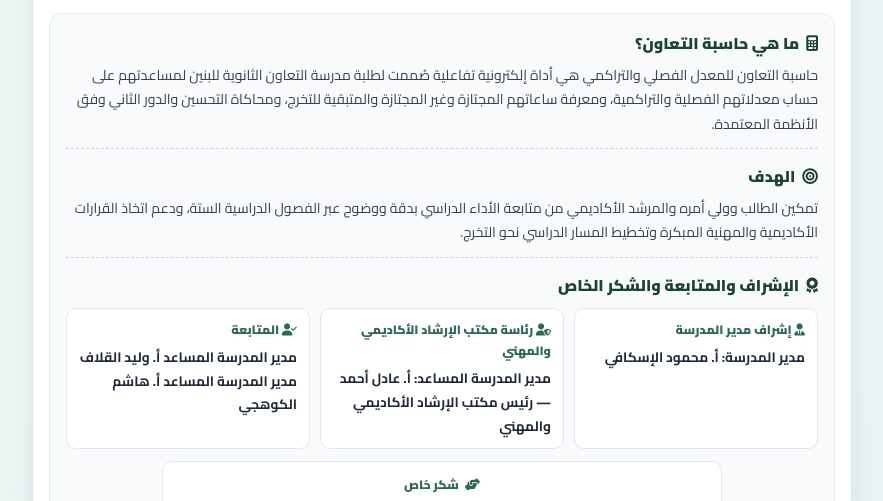
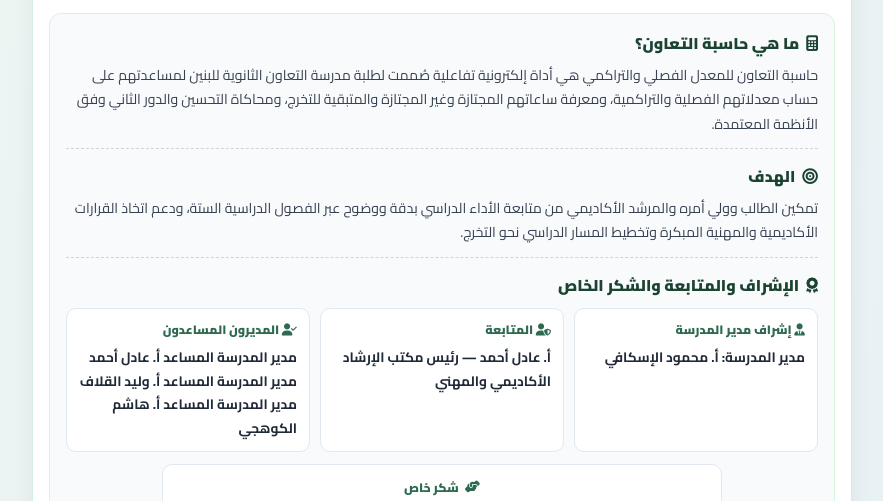
Before and after one commit to ershadaltaawon-cpu/ABDULNABI-CALCULATOR, a plain HTML site: page index.html in a window 1280 px wide. Shown: the part 225-726 px from the top of the page, without its empty margins (198-1081 px from the left). Drawn offline with Linux system fonts and the light colour scheme.

Commit message:
Update2026 index.html

```diff
--- a/index.html
+++ b/index.html
@@ -821,14 +821,15 @@
                             </div>
                         </div>
                         <div class="credit-card">
-                            <div class="credit-role"><i class="fa-solid fa-user-shield"></i> رئاسة مكتب الإرشاد الأكاديمي والمهني</div>
+                            <div class="credit-role"><i class="fa-solid fa-user-shield"></i> المتابعة </div>
                             <div class="credit-names">
-                                مدير المدرسة المساعد: أ. عادل أحمد — رئيس مكتب الإرشاد الأكاديمي والمهني
+                                أ. عادل أحمد — رئيس مكتب الإرشاد الأكاديمي والمهني
                             </div>
                         </div>
                         <div class="credit-card">
-                            <div class="credit-role"><i class="fa-solid fa-user-check"></i> المتابعة</div>
+                            <div class="credit-role"><i class="fa-solid fa-user-check"></i> المديرون المساعدون</div>
                             <div class="credit-names">
+                                مدير المدرسة المساعد أ. عادل أحمد<br>
                                 مدير المدرسة المساعد أ. وليد القلاف<br>
                                 مدير المدرسة المساعد أ. هاشم الكوهجي
                             </div>
```
